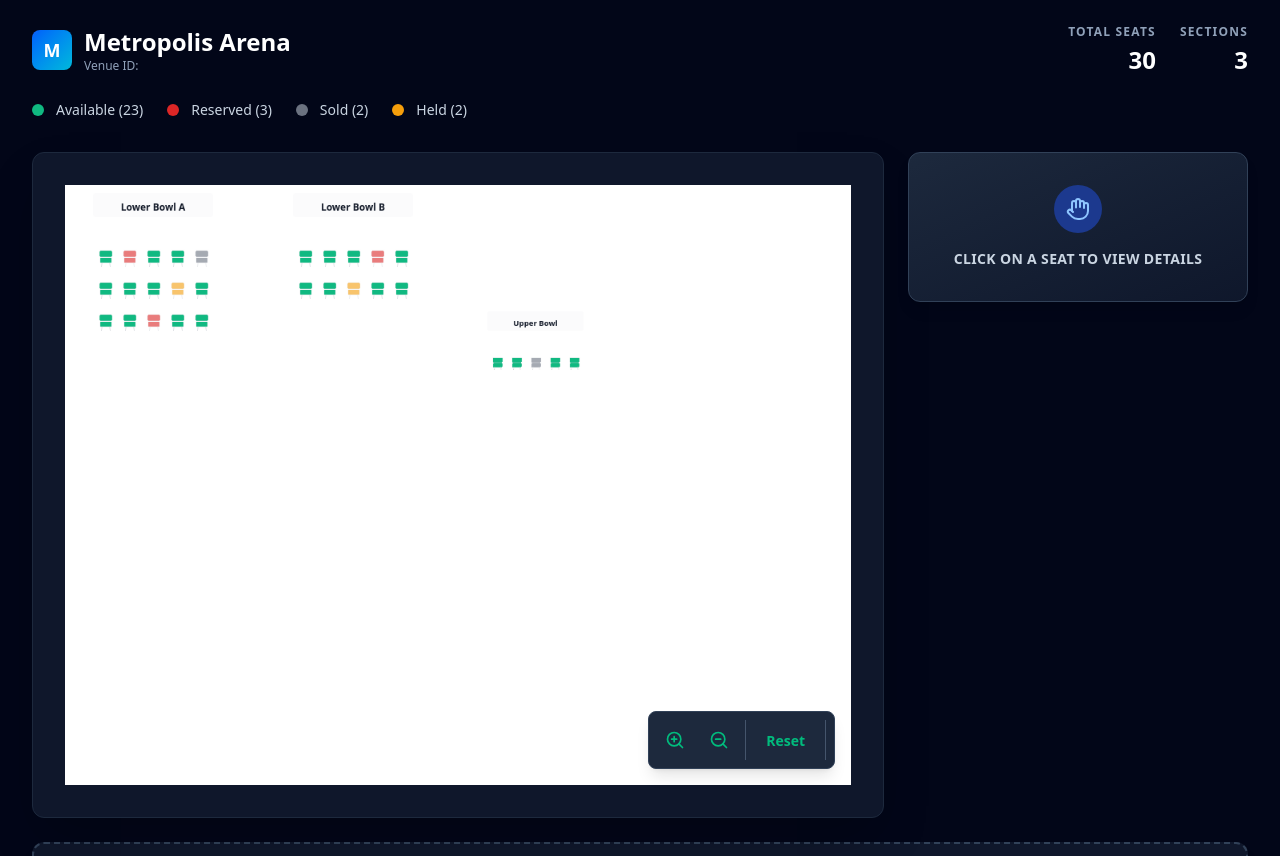
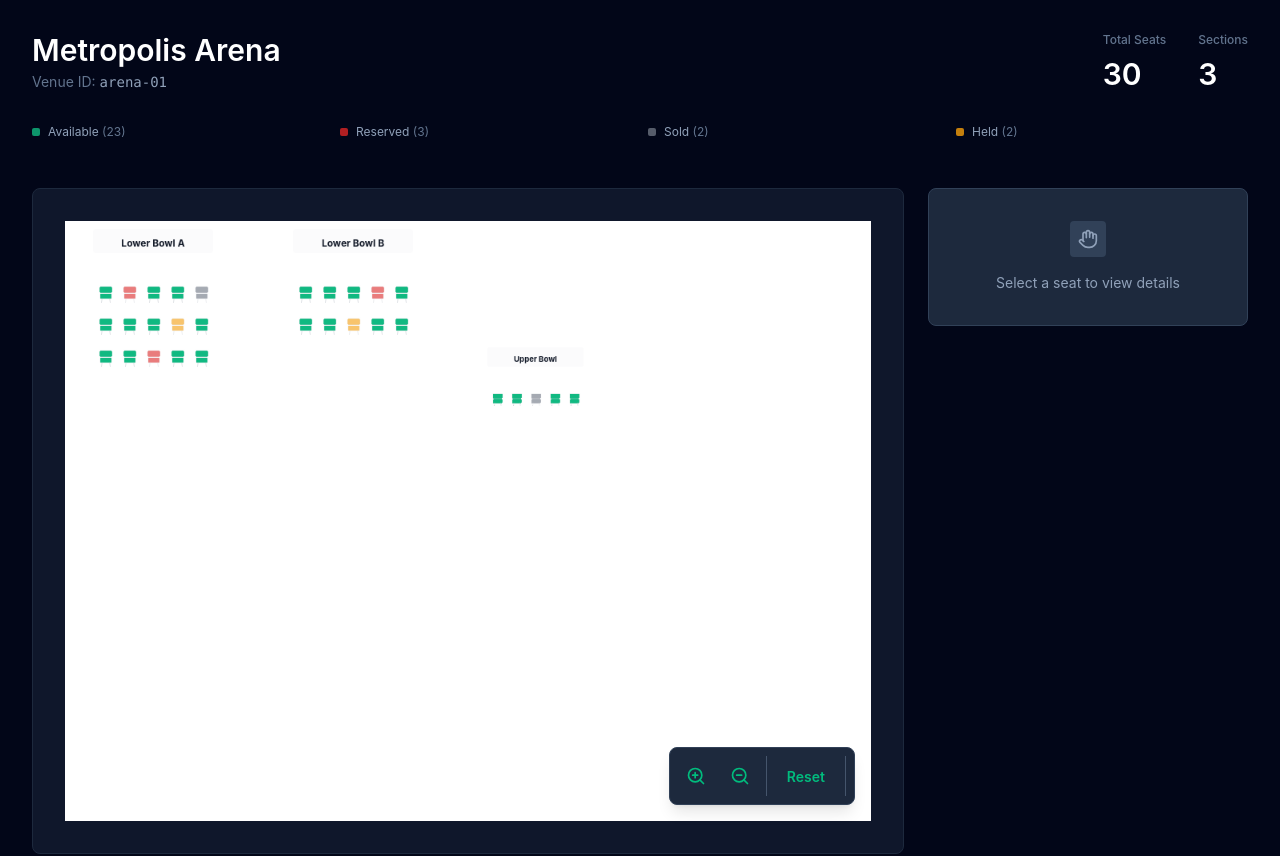
Before and after one commit to AbdulWasay2568/seating-map, a React (Vite) app: page / in a window 1280 px wide. Shown: the top 856 px of the page. Built offline with nearby package versions, Linux system fonts and the light colour scheme.

Commit message:
style changes

```diff
--- a/src/components/SeatDetails.tsx
+++ b/src/components/SeatDetails.tsx
@@ -1,6 +1,6 @@
 import type { SelectedSeatInfo } from '../interfaces';
 import { getPriceForTier } from '../utils/priceMap';
-import { Hand, CheckCircle } from 'lucide-react';
+import { Hand } from 'lucide-react';
 
 interface SeatDetailsProps {
   focusedSeat: SelectedSeatInfo | null;
@@ -9,14 +9,14 @@ interface SeatDetailsProps {
 export default function SeatDetails({ focusedSeat }: SeatDetailsProps) {
   if (!focusedSeat) {
     return (
-      <div className="bg-linear-to-br from-slate-800 to-slate-900 rounded-xl p-8 text-center border border-slate-700 shadow-lg hover:shadow-xl transition-shadow">
+      <div className="bg-slate-800 rounded-lg p-8 text-center border border-slate-700">
         <div className="mb-4 flex justify-center">
-          <div className="p-3 bg-blue-900 rounded-full">
-            <Hand className="w-6 h-6 text-blue-300" />
+          <div className="p-2 bg-slate-700 rounded">
+            <Hand className="w-5 h-5 text-slate-400" />
           </div>
         </div>
-        <p className="text-slate-300 font-semibold text-sm uppercase tracking-wide">
-          Click on a seat to view details
+        <p className="text-slate-400 font-normal text-sm">
+          Select a seat to view details
         </p>
       </div>
     );
@@ -25,80 +25,68 @@ export default function SeatDetails({ focusedSeat }: SeatDetailsProps) {
   const { seat, section, row } = focusedSeat;
   const price = getPriceForTier(seat.priceTier);
 
-  const statusColorMap: Record<string, { bg: string; text: string; badge: string }> = {
+  const statusColorMap: Record<string, { label: string; color: string }> = {
     available: {
-      bg: 'bg-blue-950',
-      text: 'text-blue-300',
-      badge: 'bg-blue-900 text-blue-200',
+      label: 'Available',
+      color: '#10b981',
     },
     reserved: {
-      bg: 'bg-amber-950',
-      text: 'text-amber-300',
-      badge: 'bg-amber-900 text-amber-200',
+      label: 'Reserved',
+      color: '#f59e0b',
     },
     sold: {
-      bg: 'bg-rose-950',
-      text: 'text-rose-300',
-      badge: 'bg-rose-900 text-rose-200',
+      label: 'Sold',
+      color: '#6b7280',
     },
     held: {
-      bg: 'bg-blue-950',
-      text: 'text-blue-300',
-      badge: 'bg-blue-900 text-blue-200',
+      label: 'On Hold',
+      color: '#3b82f6',
     },
   };
 
-  const colors = statusColorMap[seat.status] || statusColorMap.available;
+  const status = statusColorMap[seat.status] || statusColorMap.available;
 
   return (
-    <div className={`${colors.bg} rounded-xl overflow-hidden border border-slate-700 hover:border-blue-500 transition-all duration-300 shadow-lg`}>
-      {/* Header with status badge */}
-      <div className="bg-linear-to-r from-slate-800 to-slate-900 p-6 border-b border-slate-700">
-        <div className="flex items-start justify-between gap-4">
+    <div className="bg-slate-800 rounded-lg overflow-hidden border border-slate-700">
+      {/* Header */}
+      <div className="p-6 border-b border-slate-700">
+        <div className="flex items-center justify-between gap-4 mb-4">
           <div>
-            <h3 className="text-xs uppercase tracking-widest text-slate-400 font-bold mb-2">
-              Seat Location
+            <p className="text-xs text-slate-500 mb-1 font-medium">Seat Location</p>
+            <h3 className="text-xl font-semibold text-white">
+              {section} • Row {row} • Seat {seat.col}
             </h3>
-            <p className={`text-2xl font-black ${colors.text}`}>
-              {section} • Row {row} • Seat {seat.col}
-            </p>
           </div>
-          <span
-            className={`${colors.badge} px-3 py-1 rounded-full font-bold text-xs uppercase tracking-wider whitespace-nowrap`}
-          >
-            {seat.status}
-          </span>
+          <div className="flex items-center gap-2 px-3 py-1 rounded bg-slate-700">
+            <div
+              style={{ width: '6px', height: '6px', borderRadius: '50%', backgroundColor: status.color }}
+            />
+            <span className="text-xs font-medium text-slate-300">{status.label}</span>
+          </div>
         </div>
       </div>
 
       {/* Content */}
-      <div className="p-6 space-y-6">
+      <div className="p-6 space-y-5">
         <div>
-          <div className="text-xs uppercase tracking-widest font-bold text-slate-400 mb-2">
-            Price
-          </div>
-          <p className={`text-3xl font-black ${colors.text}`}>
+          <p className="text-xs text-slate-500 mb-2 font-medium">Price</p>
+          <p className="text-2xl font-semibold text-white">
             ${price}
           </p>
         </div>
 
         <div>
-          <div className="text-xs uppercase tracking-widest font-bold text-slate-400 mb-2">
-            Seat ID
-          </div>
-          <p className="text-sm font-mono text-slate-300 bg-slate-800 bg-opacity-60 p-3 rounded-lg border border-slate-700">
+          <p className="text-xs text-slate-500 mb-2 font-medium">Seat ID</p>
+          <p className="text-xs font-mono text-slate-300 bg-slate-700 bg-opacity-40 p-2 rounded border border-slate-600">
             {seat.id}
           </p>
         </div>
 
         {seat.status === 'available' && (
-          <div className="mt-6 p-4 rounded-lg bg-emerald-900 border border-emerald-700 hover:bg-emerald-800 transition-colors">
-            <div className="flex items-center gap-2">
-              <CheckCircle className="w-5 h-5 text-emerald-400" />
-              <p className="text-sm text-emerald-300 font-semibold">
-                Available for selection
-              </p>
-            </div>
+          <div className="mt-2 p-3 rounded bg-emerald-900 bg-opacity-60 border border-emerald-700">
+            <p className="text-xs text-emerald-300 font-normal">
+              ✓ Available for selection
+            </p>
           </div>
         )}
       </div>
--- a/src/components/VenueHeader.tsx
+++ b/src/components/VenueHeader.tsx
@@ -39,59 +39,51 @@ export default function VenueHeader({ venue }: VenueHeaderProps) {
   };
 
   return (
-    <div className="mb-8 max-w-7xl mx-auto">
+    <div className="mb-12 max-w-7xl mx-auto">
       {/* Header Top - Branding */}
-      <div className="flex justify-between items-center mb-6">
-        <div className="flex items-center gap-3">
-          <div className="w-10 h-10 bg-linear-to-br from-blue-600 to-cyan-500 rounded-lg flex items-center justify-center">
-            <span className="text-white font-black text-lg">M</span>
-          </div>
-          <div>
-            <h1 className="text-2xl font-black text-white">{venue.name}</h1>
-            <p className="text-xs text-slate-400">Venue ID: {venue.id}</p>
-          </div>
+      <div className="flex justify-between items-center mb-8">
+        <div>
+          <h1 className="text-3xl font-semibold text-white mb-1">{venue.name}</h1>
+          <p className="text-sm text-slate-500">Venue ID: <span className="font-mono text-slate-400">{venue.venueId}</span></p>
         </div>
 
         {/* Stats */}
-        <div className="flex gap-6">
-          <div className="text-right">
-            <div className="text-xs uppercase tracking-widest text-slate-400 font-semibold mb-1">
-              Total Seats
+        <div className="flex gap-8">
+          {[
+            { label: 'Total Seats', value: totalSeats },
+            { label: 'Sections', value: venue.sections.length },
+          ].map((stat) => (
+            <div key={stat.label}>
+              <div className="text-xs text-slate-500 font-medium mb-2">
+                {stat.label}
+              </div>
+              <div className="text-3xl font-semibold text-white">
+                {stat.value}
+              </div>
             </div>
-            <div className="text-2xl font-black text-white">
-              {totalSeats}
-            </div>
-          </div>
-
-          <div className="text-right">
-            <div className="text-xs uppercase tracking-widest text-slate-400 font-semibold mb-1">
-              Sections
-            </div>
-            <div className="text-2xl font-black text-white">
-              {venue.sections.length}
-            </div>
-          </div>
+          ))}
         </div>
       </div>
 
       {/* Legend */}
-      <div className="flex flex-wrap gap-6">
+      <div className="grid grid-cols-4 gap-4">
         {[
           { label: 'Available', color: COLORS.seat.available, count: seatCounts.available },
           { label: 'Reserved', color: COLORS.seat.reserved, count: seatCounts.reserved },
           { label: 'Sold', color: COLORS.seat.sold, count: seatCounts.sold },
           { label: 'Held', color: COLORS.seat.held, count: seatCounts.held },
         ].map((item) => (
-          <div key={item.label} className="flex items-center gap-3">
+          <div key={item.label} className="flex items-center gap-2">
             <div
               style={{
-                width: '12px',
-                height: '12px',
-                borderRadius: '50%',
+                width: '8px',
+                height: '8px',
+                borderRadius: '2px',
                 backgroundColor: item.color,
+                opacity: 0.8,
               }}
             />
-            <span className="text-sm font-medium text-slate-300">{item.label} ({item.count})</span>
+            <span className="text-xs text-slate-400">{item.label} <span className="text-slate-500">({item.count})</span></span>
           </div>
         ))}
       </div>
--- a/src/index.css
+++ b/src/index.css
@@ -7,8 +7,29 @@ html {
 body {
   background-color: #0f172a;
   color: #e2e8f0;
+  font-family: -apple-system, BlinkMacSystemFont, 'Segoe UI', sans-serif;
+  font-feature-settings: 'kern' 1;
 }
 
 #root {
   background-color: #0f172a;
 }
+
+/* Subtle scrollbar styling */
+::-webkit-scrollbar {
+  width: 6px;
+  height: 6px;
+}
+
+::-webkit-scrollbar-track {
+  background: transparent;
+}
+
+::-webkit-scrollbar-thumb {
+  background: #475569;
+  border-radius: 3px;
+}
+
+::-webkit-scrollbar-thumb:hover {
+  background: #64748b;
+}
--- a/src/interfaces/venue.interface.ts
+++ b/src/interfaces/venue.interface.ts
@@ -46,7 +46,7 @@ export interface MapDimensions {
  * Venue interface containing all sections
  */
 export interface Venue {
-  id: string;
+  venueId: string;
   name: string;
   map: MapDimensions;
   sections: Section[];
--- a/src/pages/Seating.tsx
+++ b/src/pages/Seating.tsx
@@ -144,14 +144,14 @@ export default function SeatingPage() {
   }
 
   return (
-    <div className="min-h-screen bg-slate-950 px-4 sm:px-6 lg:px-8 py-6">
+    <div className="min-h-screen bg-slate-950 px-4 sm:px-6 lg:px-8 py-8">
       <VenueHeader venue={venue} />
 
-      <div className="max-w-7xl mx-auto space-y-6">
+      <div className="max-w-7xl mx-auto space-y-8">
         {/* Top section: Seating Map and Seat Details side by side */}
-        <div className="grid grid-cols-1 lg:grid-cols-[1fr_340px] gap-6">
+        <div className="grid grid-cols-1 lg:grid-cols-[1fr_320px] gap-6">
           {/* Main seating map */}
-          <div className="bg-slate-900 rounded-xl p-6 sm:p-8 shadow-2xl overflow-x-auto border border-slate-800">
+          <div className="bg-slate-900 rounded-lg p-6 sm:p-8 overflow-x-auto border border-slate-800">
             <SeatingMap
               venue={venue}
               selectedSeats={selectedSeats}
```
Also changed, not shown: src/components/SelectionSummary.tsx (+32 -89 lines).
